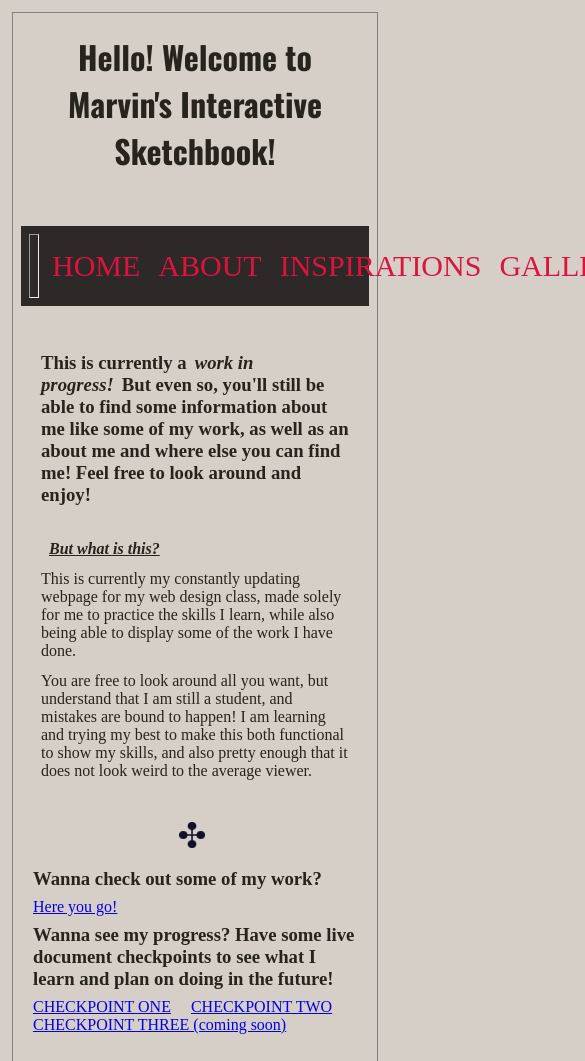
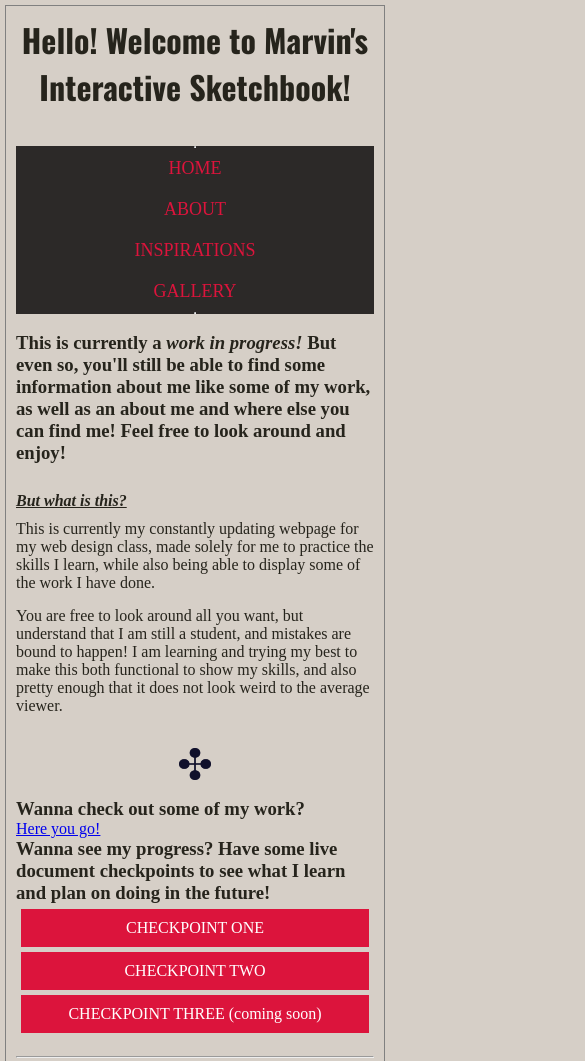
Before and after one commit to MLDelaCruzSFSU/InteractiveSketchBook1, a plain HTML site: page index.html in a window 390 px wide. Shown: the top 1061 px of the page, 585 px wide, since content can reach past the window. Drawn offline with nearby package versions, Linux system fonts and the light colour scheme.

Commit message:
Responsive Test & Feedback

```diff
--- a/about/css/style.css
+++ b/about/css/style.css
@@ -12,15 +12,30 @@ go ahead and play with these, can you get the colors to change? What do you noti
  */
 
 body {
-
+    border: 1px solid gray;
     color: #26241C;
     background-color: #D6CFC7;
+    min-height: 100%;
+    margin: 4px;
+    padding: 4px;
 }
 
 #content {
     display: flex;
+    gap: 10px;
 }
 
 iframe {
     width: 740px;
 }
+
+@media (max-width: 800px) {
+    #content {
+        flex-direction: column;
+    }
+
+    iframe {
+        width: 100%;
+        max-width: 740px;
+    }
+}
--- a/css/entrystyle.css
+++ b/css/entrystyle.css
@@ -2,14 +2,20 @@
 for now, you can leave these alone */
 
 * {
-    margin: 4px;
-    padding: 4px;
+    margin: 0px;
+    padding: 0px;
     box-sizing: border-box;
 }
 
-h1 {
-    font-family: "Oswald", sans-serif;
+
+#intro p {
+    margin-bottom: 15px;
 }
+
+#intro h3, #intro h4 {
+    margin-bottom: 10px;
+}
+
 
 h4 {
     text-decoration: underline;
--- a/css/style.css
+++ b/css/style.css
@@ -2,15 +2,29 @@
 for now, you can leave these alone */
 
 * {
-    margin: 4px;
-    padding: 4px;
+    margin: 0px;
+    padding: 0px;
     box-sizing: border-box;
 
 }
 
+html {
+    height: 100%;
+}
+
+
+body {
+    border: 1px solid gray;
+    color: #26241C;
+    background-color: #D6CFC7;
+    min-height: 100%;
+    margin: 20px;
+    padding: 20px;
+
+}
 h1 {
     text-align: center;
-
+    font-family: "Oswald", sans-serif;
 }
 
 
@@ -37,20 +51,62 @@ nav{
     display: flex;
 }
 
-body {
-    border: 1px solid gray;
-    color: #26241C;
-    background-color: #D6CFC7;
-
+.checkpoint {
+    display: inline-block;
+    padding: 10px 20px;
+    background-color: crimson;
+    color: white;
+    text-decoration: none;
+    margin: 5px;
 }
 
 #DCLogo {
+    display: block;
+    width: 13%;
+    margin: 0 auto;
     transition-duration: 2s;
-    width: 10%;
-    position: relative;
-    left: 43% ;
 }
 
 #DCLogo:hover {
     transform: rotate(720deg);
 }
+
+@media (max-width: 800px) {
+    nav {
+        flex-wrap: wrap;
+    }
+
+    nav a {
+        font-size: 20px;
+    }
+
+     #DCLogo {
+        width: 11%;
+    }
+}
+
+@media (max-width: 500px) {
+    nav {
+        flex-direction: column;
+        align-items: center;
+    }
+
+    nav a {
+        font-size: 18px;
+        padding: 10px;
+    }
+
+    #DCLogo {
+        width: 9%;
+    }
+
+    body {
+        margin: 5px;
+        padding: 10px;
+    }
+
+    .checkpoint {
+        display: block;
+        text-align: center;
+    }
+}
--- a/index.html
+++ b/index.html
@@ -2,7 +2,8 @@
 <html lang="en">
   <head>
     <meta charset="UTF-8">
-    <link rel="stylesheet" href="css\style.css">
+    <meta name="viewport" content="width=device-width, initial-scale=1.0">
+    <link rel="stylesheet" href="css/style.css">
     <link rel="stylesheet" href="css/entrystyle.css">
     <title>Welcome to Marvin</title>
 
@@ -28,7 +29,7 @@
 
       <div id="content">
          <div id="intro">
-    <h3>This is currently a<i>work in progress!</i>But even so, you'll still be able to find some information about me like some of my work, as well as an about me and where else you can find me! Feel free to look around and enjoy!</h3>
+    <h3>This is currently a <i>work in progress!</i> But even so, you'll still be able to find some information about me like some of my work, as well as an about me and where else you can find me! Feel free to look around and enjoy!</h3>
     <br>
     <h4><i>But what is this?</i></h4>
     <p>This is currently my constantly updating webpage for my web design class, made solely for me to practice the skills I learn, while also being able to display some of the work I have done. </p>
@@ -43,9 +44,14 @@
     <h3>Wanna check out some of my work?</h3> <a href="gallery/gallery.html">Here you go!</a>
     <br>
     <h3>Wanna see my progress? Have some live document checkpoints to see what I learn and plan on doing in the future!</h3>
-    <a href="checkpoint_one/checkpoint_one.html">CHECKPOINT ONE</a>
-    <a href="checkpoint_two/checkpoint_two.html">CHECKPOINT TWO</a>
-    <a href="#">CHECKPOINT THREE (coming soon)</a>
+
+    <a class="checkpoint" href="checkpoint_one/checkpoint_one.html">
+    CHECKPOINT ONE</a>
+    <a class="checkpoint" href="checkpoint_two/checkpoint_two.html">
+    CHECKPOINT TWO</a>
+    <a class="checkpoint" href="#">
+    CHECKPOINT THREE (coming soon)</a>
+
 
 
 </div>
--- a/inspiration/css/style.css
+++ b/inspiration/css/style.css
@@ -2,8 +2,8 @@
 for now, you can leave these alone */
 
 * {
-    margin: 2;
-    padding: 1;
+    margin: 0px;
+    padding: 0px;
     box-sizing: border-box;
 }
 
@@ -12,6 +12,7 @@ go ahead and play with these, can you get the colors to change? What do you noti
  */
 
 body {
+
 
     color: #26241C;
     background-color: #D6CFC7;
```
Also changed, not shown: about/about.html (+5 -0 lines), checkpoint_one/checkpoint_one.html (+5 -0 lines), checkpoint_two/checkpoint_two.html (+8 -1 lines), gallery/gallery.html (+5 -0 lines), inspiration/inspiration.html (+5 -0 lines).
